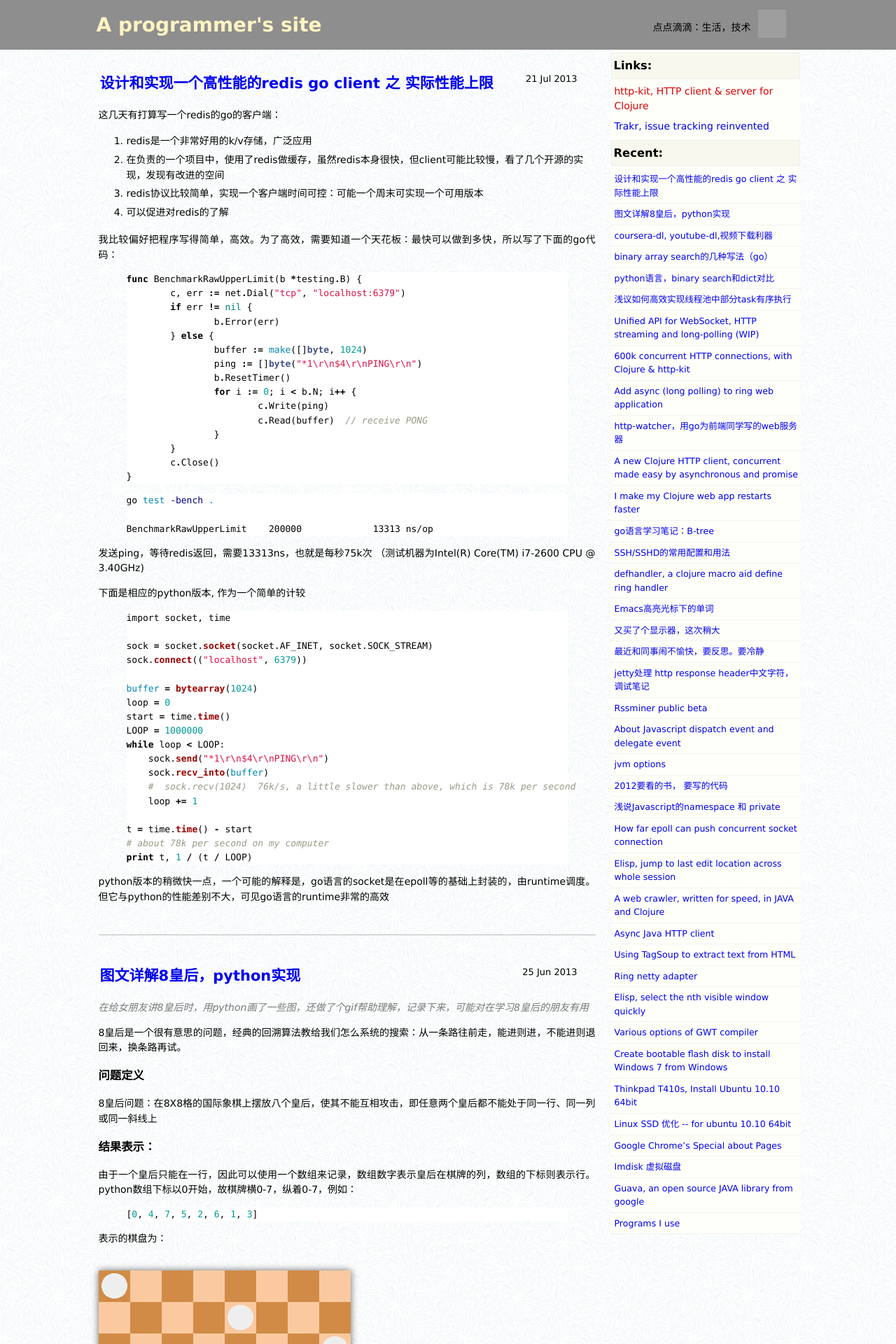
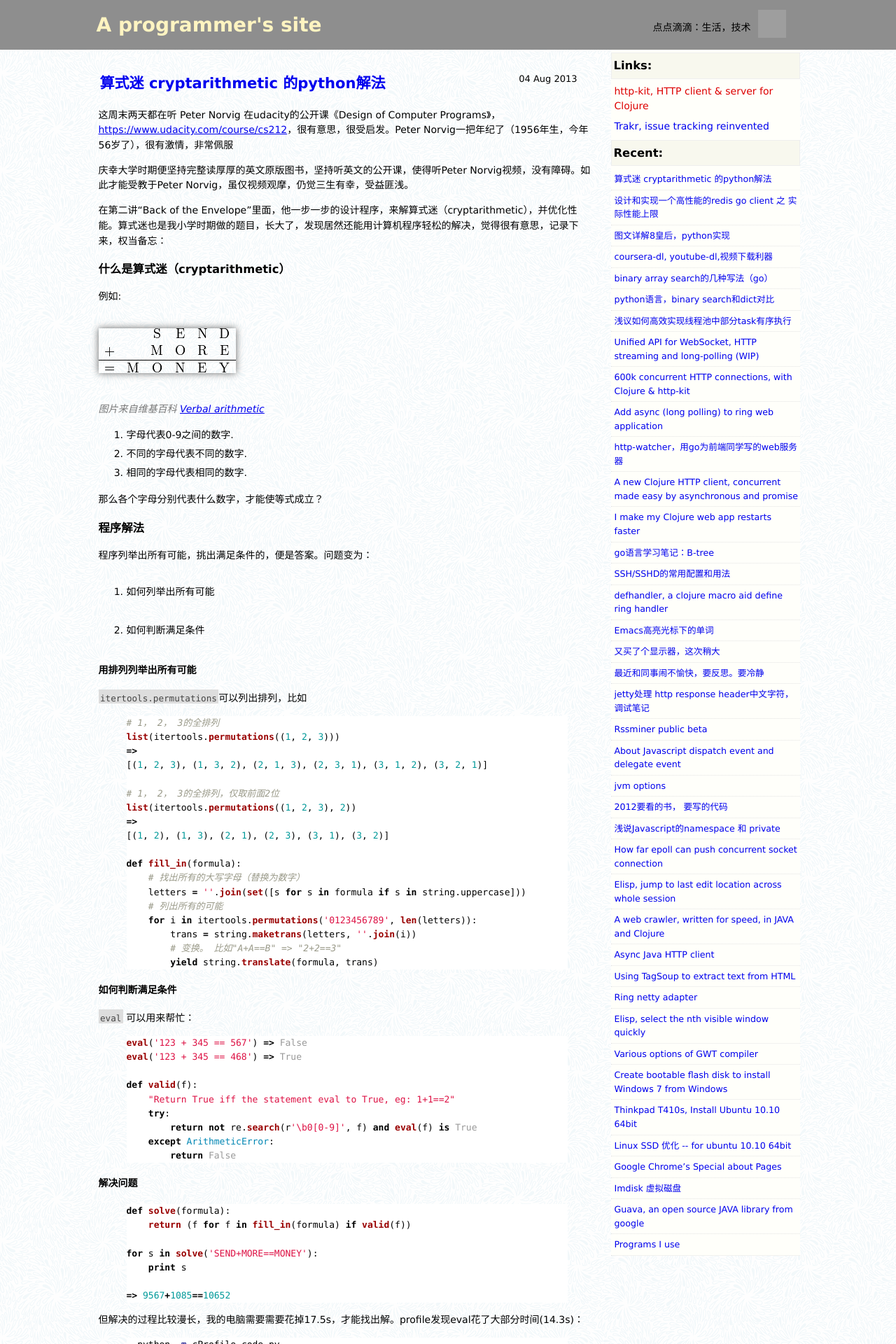
Before and after one commit to shenfeng/shenfeng.github.com, a Jekyll site: the page built from index.html, in a window 1280 px wide. Shown: the top 1920 px of the page at 70% size. Built offline with Jekyll 4.4.1, drawn with Linux system fonts in a browser that asks for light colours; the list of posts is cut into pages by our own code; some of the changed text lies outside the part shown; grey boxes are pictures that could not be loaded.

Commit message:
cs212: cryptarithmetic

```diff
--- /dev/null
+++ b/_posts/2013-08-04-cryptarithmetic.md
@@ -0,0 +1,152 @@
+---
+author: feng
+date: '2013-08-04 08-21-00'
+layout: post
+status: publish
+title: 算式迷 cryptarithmetic 的python解法
+---
+
+这周末两天都在听 Peter Norvig 在udacity的公开课《Design of Computer Programs》，[https://www.udacity.com/course/cs212](https://www.udacity.com/course/cs212)，很有意思，很受启发。Peter Norvig一把年纪了（1956年生，今年56岁了），很有激情，非常佩服
+
+庆幸大学时期便坚持完整读厚厚的英文原版图书，坚持听英文的公开课，使得听Peter Norvig视频，没有障碍。如此才能受教于Peter Norvig，虽仅视频观摩，仍觉三生有幸，受益匪浅。
+
+在第二讲“Back of the Envelope”里面，他一步一步的设计程序，来解算式迷（cryptarithmetic），并优化性能。算式迷也是我小学时期做的题目，长大了，发现居然还能用计算机程序轻松的解决，觉得很有意思，记录下来，权当备忘：
+
+### 什么是算式迷（cryptarithmetic）
+
+例如:
+
+![sample](/imgs/cryptarithmetic1.png)
+
+*图片来自维基百科 [Verbal arithmetic](http://en.wikipedia.org/wiki/Verbal_arithmetic)*
+
+1. 字母代表0-9之间的数字.
+2. 不同的字母代表不同的数字.
+3. 相同的字母代表相同的数字.
+
+那么各个字母分别代表什么数字，才能使等式成立？
+
+### 程序解法
+
+程序列举出所有可能，挑出满足条件的，便是答案。问题变为：
+
+1. 如何列举出所有可能
+
+2. 如何判断满足条件
+
+#### 用排列列举出所有可能
+
+`itertools.permutations`可以列出排列，比如
+{% highlight python %}
+# 1， 2， 3的全排列
+list(itertools.permutations((1, 2, 3)))
+=>
+[(1, 2, 3), (1, 3, 2), (2, 1, 3), (2, 3, 1), (3, 1, 2), (3, 2, 1)]
+
+# 1， 2， 3的全排列，仅取前面2位
+list(itertools.permutations((1, 2, 3), 2))
+=>
+[(1, 2), (1, 3), (2, 1), (2, 3), (3, 1), (3, 2)]
+
+def fill_in(formula):
+    # 找出所有的大写字母（替换为数字）
+    letters = ''.join(set([s for s in formula if s in string.uppercase]))
+    # 列出所有的可能
+    for i in itertools.permutations('0123456789', len(letters)):
+        trans = string.maketrans(letters, ''.join(i))
+        # 变换。 比如"A+A==B" => "2+2==3"
+        yield string.translate(formula, trans)
+
+{% endhighlight %}
+
+
+#### 如何判断满足条件
+
+`eval` 可以用来帮忙：
+{% highlight python %}
+eval('123 + 345 == 567') => False
+eval('123 + 345 == 468') => True
+
+def valid(f):
+    "Return True iff the statement eval to True, eg: 1+1==2"
+    try:
+        return not re.search(r'\b0[0-9]', f) and eval(f) is True
+    except ArithmeticError:
+        return False
+{% endhighlight %}
+
+#### 解决问题
+
+{% highlight python %}
+def solve(formula):
+    return (f for f in fill_in(formula) if valid(f))
+
+for s in solve('SEND+MORE==MONEY'):
+    print s
+
+=> 9567+1085==10652
+
+{% endhighlight %}
+
+但解决的过程比较漫长，我的电脑需要需要花掉17.5s，才能找出解。profile发现eval花了大部分时间(14.3s)：
+
+{% highlight sh %}
+  python -m cProfile code.py
+
+  1814400    0.920    0.000    4.042    0.000 re.py:139(search)
+  1814400    1.136    0.000    1.472    0.000 re.py:226(_compile)
+  1451520   13.955    0.000   14.334    0.000 {eval}
+{% endhighlight %}
+
+### 优化性能
+
+Peter Norvig说，优化它有两种做法：使eval变得更快，或者减少调用次数。他选择了第二种方式：
+eval一个string，需要经历parse，compile为bytecode，执行的三个阶段，前两个阶段是可以复用的：
+比如可以把表达式变成下面的函数：
+{% highlight python %}
+
+# SEND+MORE==MONEY
+lambda E, D, M, O, N, S, R, Y: (1*D+10*N+100*E+1000*S)+(1*E+10*R+100*O+1000*M)==(1*Y+10*E+100*N+1000*O+10000*M)
+
+# E, D, M, O, N, S, R, Y 是参数
+
+{% endhighlight %}
+
+变成函数的过程，可以用eval，并且仅仅调用一次，其它的仅是调用生成的函数
+
+{% highlight python %}
+def compile_word(word):
+    if word.isupper():
+        terms = ['%d*%s' % (10**i, d)
+                for i, d in enumerate(word[::-1])]
+        return '(' + '+'.join(terms) + ')'
+    else:
+        return word
+
+def compile_formula(formula, verbose=False):
+    letters = set(re.findall('[A-Z]', formula))
+    terms = re.split('([A-Z]+)', formula)
+    params = ', '.join(letters)
+    expr = ''.join(map(compile_word, terms))
+    f = 'lambda %s: %s' % (params, expr)
+    if verbose: print f
+    return eval(f), ''.join(letters)
+
+def faster_solve(formula):
+    f, letters = compile_formula(formula, True)
+
+    for digits in itertools.permutations(range(10), len(letters)):
+        try:
+            if f(*digits) is True:
+                table = string.maketrans(letters, ''.join(map(str, digits)))
+                r = string.translate(formula, table)
+                # 数字的首位不能是0
+                if not re.search(r'\b0[0-9]', r):
+                    yield r
+        except ArithmeticError:
+            pass
+{% endhighlight %}
+
+在我的机器上，`faster_solve` 仅需要1.2s，比未优化的`solve`快10几倍
+
+Google后发现，还有用prolog解决此问题的，速度比这个快上千倍（花的CPU时间在ms一下）[Cryptarithmetic Puzzle Solver](http://bach.istc.kobe-u.ac.jp/llp/crypt.html)，以后有时间再研究一下，应该比较有意思。
--- a/scss/site.scss
+++ b/scss/site.scss
@@ -26,7 +26,7 @@ body {
 
 a { outline: 0; }
 h1 { margin: 0; }
-p { text-align: justify; }
+/* p { text-align: justify; } */
 /* #side-bar ul { padding-left: 1em; } */
 p code, li > code {
     background-color: #DDD;
```
Also changed, not shown: css/site.css, imgs/cryptarithmetic1.png (added), 1 other file.
